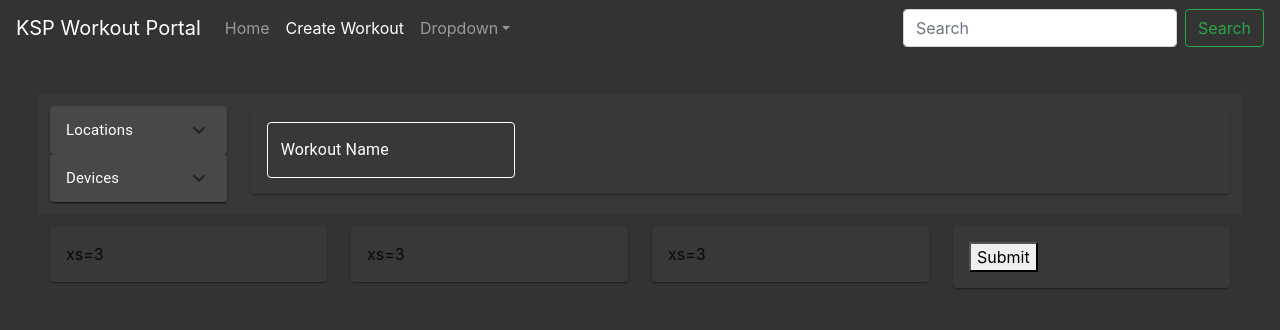
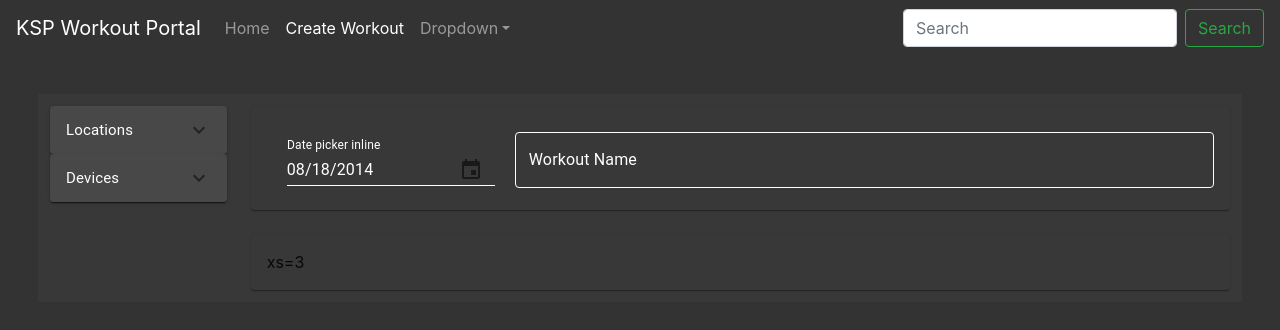
Before and after one commit to ajmeier29/ksp-gym-portal-react, a React (Create React App) app: page /create-workout/Create-Workout-Form in a window 1280 px wide. Shown: the top 330 px of the page. Built offline with nearby package versions, Linux system fonts and the light colour scheme.

Commit message:
Modified look and feel of workout name and date picker

```diff
--- a/src/create-workout/Create-Workout-Form.js
+++ b/src/create-workout/Create-Workout-Form.js
@@ -93,6 +93,17 @@ const useStyles = makeStyles(theme => ({
   },
   datePicker: {
     color: 'white'
+  },
+  workoutFormDivParent: {
+    display: 'flex'
+  },
+  workoutDatePicker: {
+    'padding-left': '20px'
+  },
+  workoutTextField: {
+    'padding-top': '10px',
+    'padding-left': '20px',
+    width: '100%'
   }
 }));
 
@@ -174,6 +185,7 @@ const NormalFormTextField = props => {
         className={classes.margin}
         label={props.labelName}
         variant="outlined"
+        fullWidth
         id="custom-css-outlined-input"
         onChange={props.handleChange}
         InputLabelProps={{
@@ -191,31 +203,11 @@ NormalFormTextField.propTypes = {
   handleChange: PropTypes.func
 };
 
-const WorkoutName = props => {
+const NormalDatePicker = props => {
   const classes = useStyles();
-  const [selectedDate, setSelectedDate] = useState(
-    new Date('2014-08-18T21:11:54')
-  );
 
-  function handleDateChange(date) {
-    setSelectedDate(date);
-  }
   return (
     <>
-      <div>
-        <CssTextField
-          className={classes.margin}
-          label="Workout Name"
-          variant="outlined"
-          id="custom-css-outlined-input"
-          InputLabelProps={{
-            classes: {
-              root: classes.normalTextField
-            }
-          }}
-        />
-      </div>
-      <div>
       <MuiPickersUtilsProvider utils={DateFnsUtils}>
         {/* <Grid container justify="space-around"> */}
         <CssDatePicker
@@ -225,8 +217,8 @@ const WorkoutName = props => {
           margin="normal"
           id="date-picker-inline"
           label="Date picker inline"
-            value={selectedDate}
-            onChange={handleDateChange}
+          value={props.selectedDate}
+          onChange={props.handleDateChange}
           KeyboardButtonProps={{
             'aria-label': 'change date'
           }}
@@ -237,9 +229,13 @@ const WorkoutName = props => {
           }}
         />
       </MuiPickersUtilsProvider>
-      </div>
     </>
   );
+};
+
+NormalDatePicker.propTypes = {
+  selectedDate: PropTypes.instanceOf(Date),
+  handleDateChange: PropTypes.func
 };
 
 // The entire workout form assembled together
@@ -254,6 +250,13 @@ const CreateWorkoutEntryForm = () => {
   let [formSeries, setFormSeries] = useState([]); // Series to be submitted
   let [formExercises, setFormExercises] = useState([]); // Exercises to be submitted
   const [workoutName, setWorkoutName] = useState('');
+  const [selectedDate, setSelectedDate] = useState(
+    new Date('2014-08-18T21:11:54')
+  );
+
+  function handleDateChange(date) {
+    setSelectedDate(date);
+  }
 
   const handleSubmit = event => {
     const loc = formLocations;
@@ -333,28 +336,36 @@ const CreateWorkoutEntryForm = () => {
           <Grid className={classes.elementBackground} item xs={10}>
             {/* <Grid container justify="space-around"> */}
             <Paper className={classes.paper}>
-              <div>
+              <div className={classes.workoutFormDivParent}>
+                <div className={classes.workoutDatePicker}>
+                  <NormalDatePicker
+                    selectedDate={selectedDate}
+                    handleDateChange={handleDateChange}
+                  />
+                </div>
+                <div className={classes.workoutTextField}>
                   <NormalFormTextField
                     labelName="Workout Name"
                     handleChange={handleWorkoutNameChange}
                   />
                 </div>
+              </div>
             </Paper>
           </Grid>
-          <Grid item xs={3}>
+          <Grid className={classes.elementBackground} item xs={2}>
+            {/* <Paper className={classes.paper}>xs=3</Paper> */}
+          </Grid>
+          <Grid className={classes.elementBackground} item xs={10}>
             <Paper className={classes.paper}>xs=3</Paper>
           </Grid>
-          <Grid item xs={3}>
-            <Paper className={classes.paper}>xs=3</Paper>
-          </Grid>
-          <Grid item xs={3}>
+          {/* <Grid item xs={3}>
             <Paper className={classes.paper}>xs=3</Paper>
           </Grid>
           <Grid item xs={3}>
             <Paper className={classes.paper}>
               <button>Submit</button>
             </Paper>
-          </Grid>
+          </Grid> */}
         </Grid>
       </form>
     </div>
```
Also changed, not shown: src/create-workout/Workout-Fields.js (added). Lines whose indentation alone changed are shown as unchanged.
